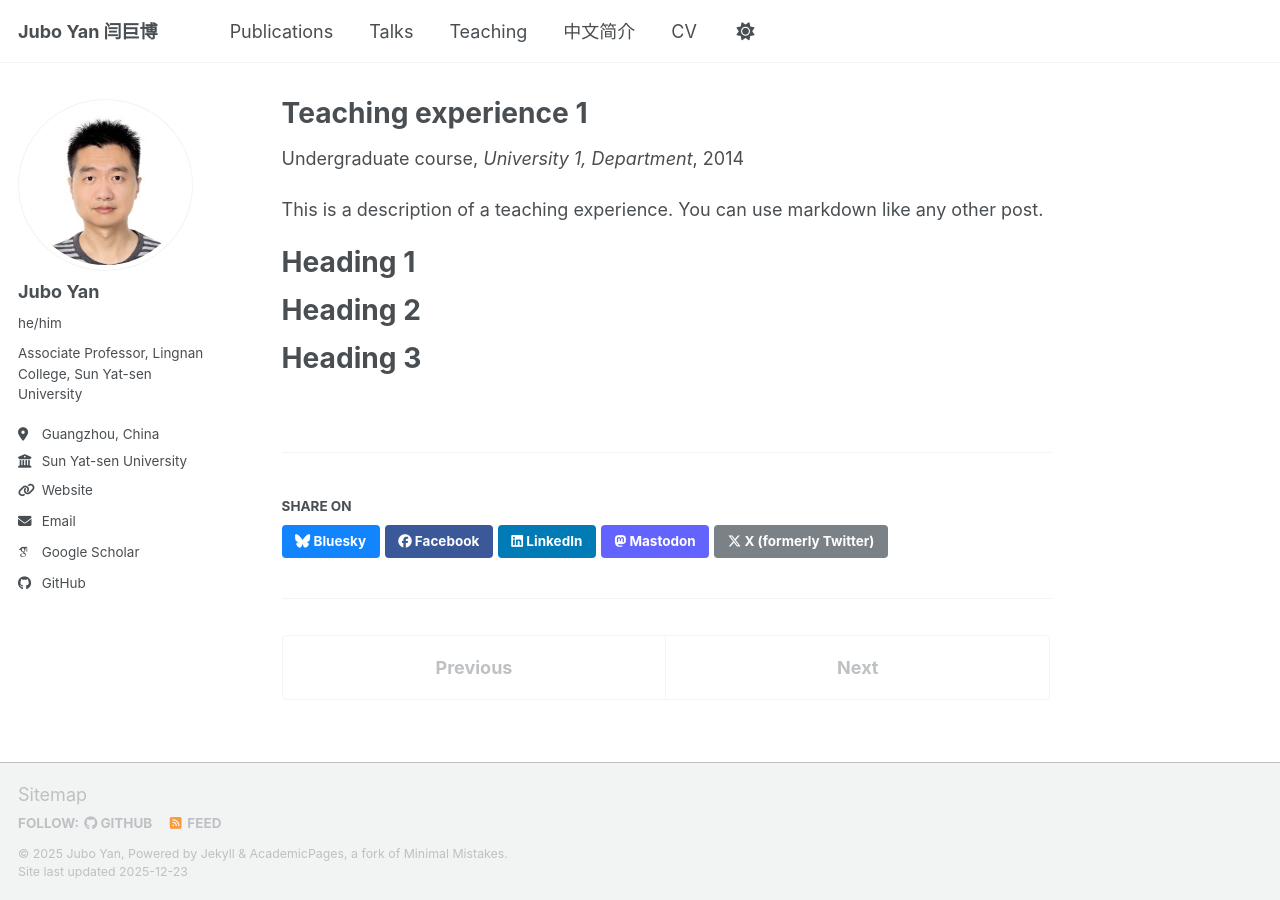
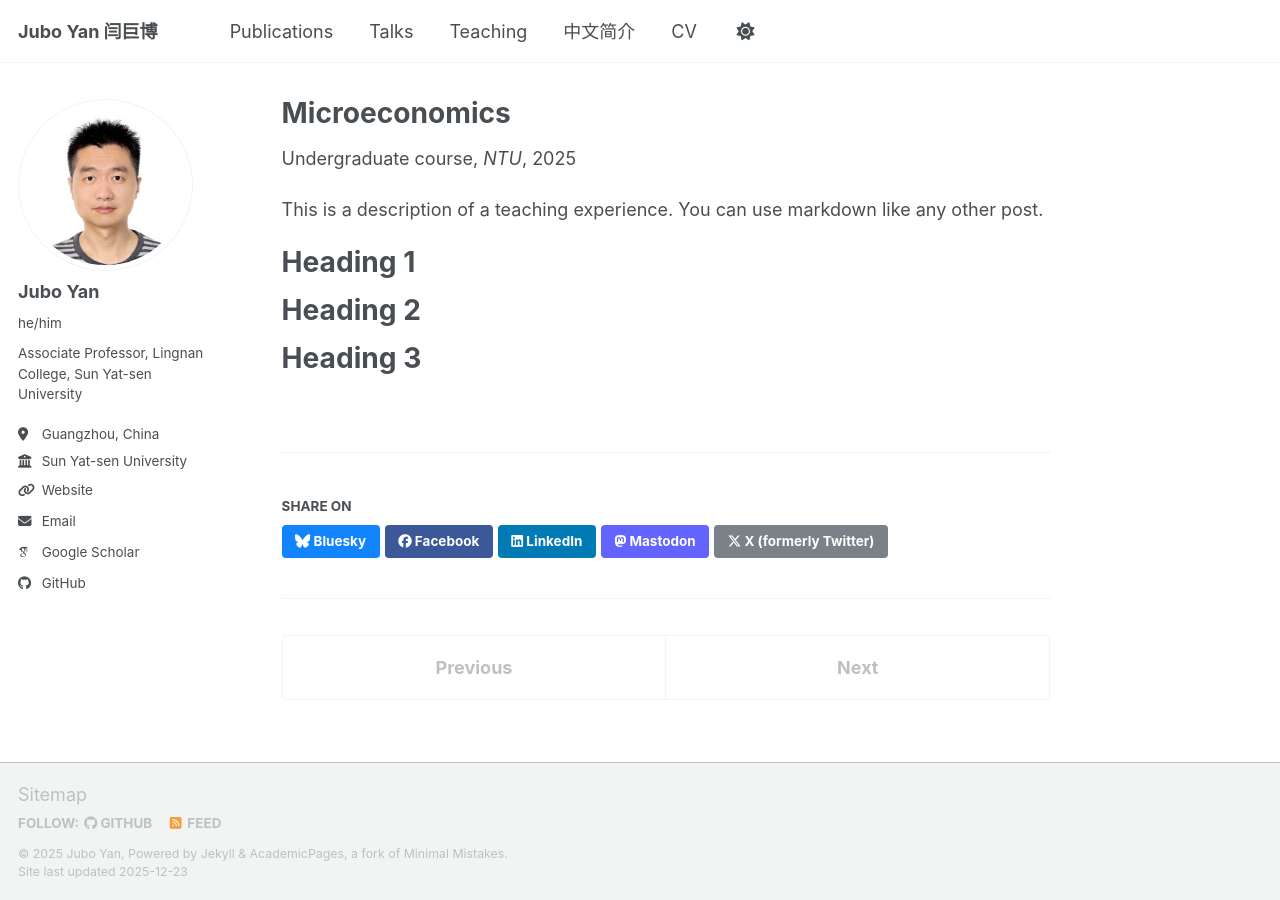
Before and after one commit to xiaogengjacky/xiaogengjacky.github.io, a Jekyll site: the page built from _teaching/2014-spring-teaching-1.md, in a window 1280 px wide. Built offline with Jekyll 4.4.1, drawn with Linux system fonts in a browser that asks for light colours; some web fonts are replaced; a script bundle is joined from its source files by our own code; library files that are not in the unit come from our copies.

Commit message:
Version 03

```diff
--- a/_teaching/2014-spring-teaching-1.md
+++ b/_teaching/2014-spring-teaching-1.md
@@ -1,10 +1,10 @@
 ---
-title: "Teaching experience 1"
+title: "Microeconomics"
 collection: teaching
 type: "Undergraduate course"
 permalink: /teaching/2014-spring-teaching-1
-venue: "University 1, Department"
-date: 2014-01-01
+venue: "NTU"
+date: 2025, 2024, 2023, 2022, 2021
 location: "City, Country"
 ---
 
```
